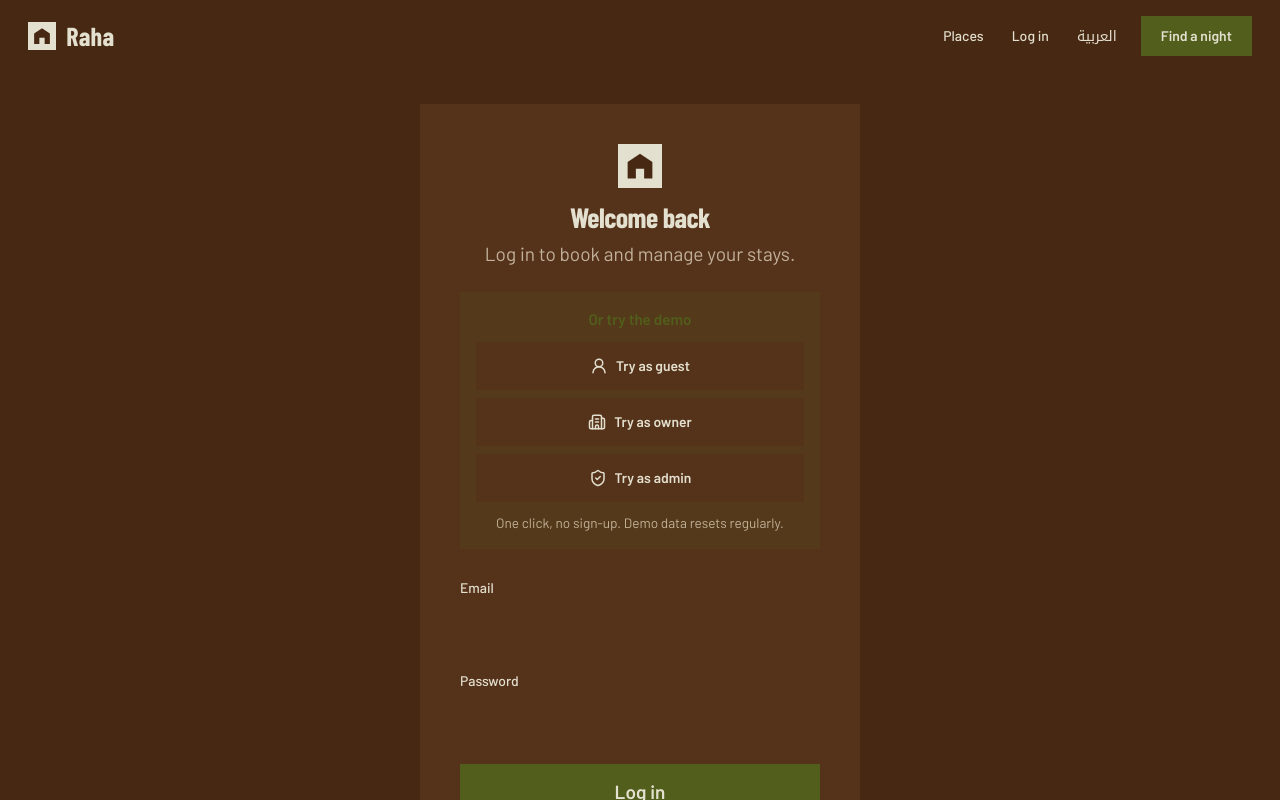
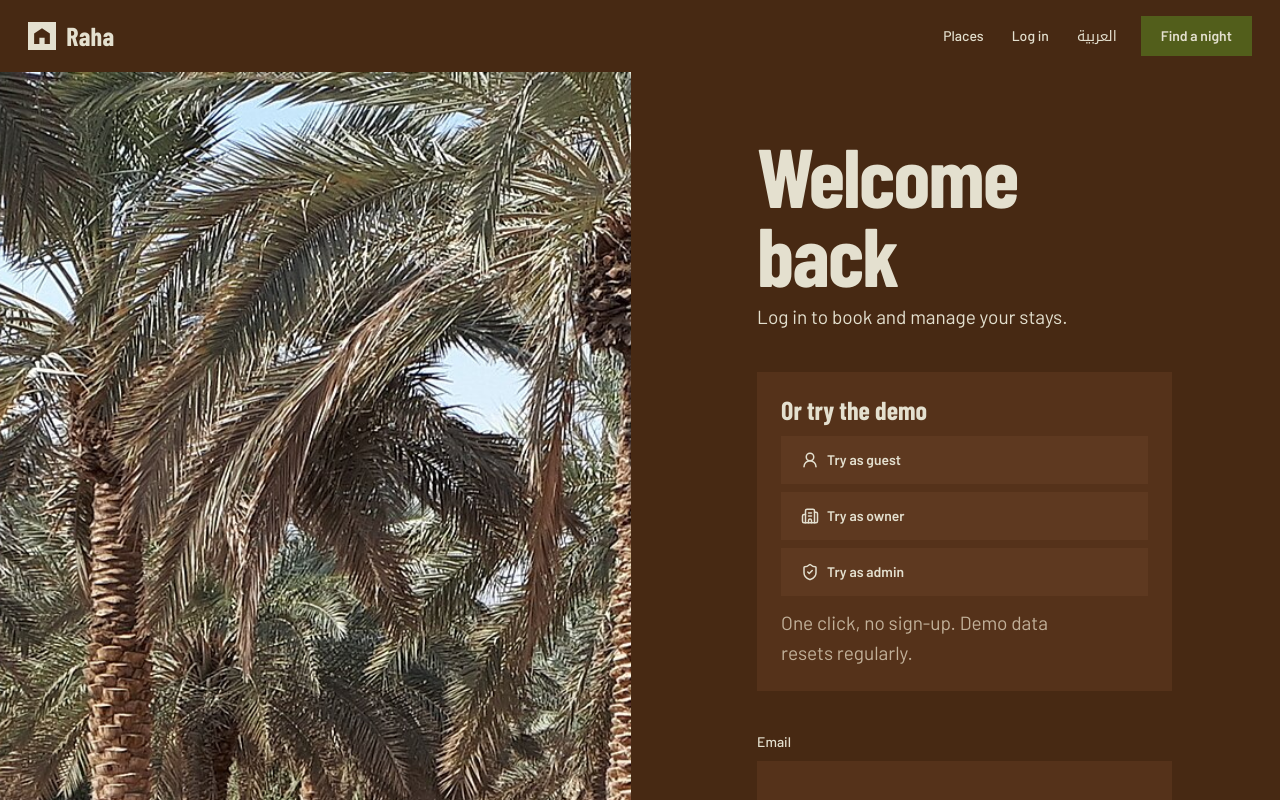
Before and after one commit to O5mu/raha-booking, a React (Vite) app in the folder client/: page /login in a window 1280 px wide. Shown: the top 800 px of the page. Built offline with nearby package versions, Linux system fonts and the light colour scheme.

Commit message:
Restyle log in and register as photograph half, form half

```diff
--- a/client/src/i18n/ar.json
+++ b/client/src/i18n/ar.json
@@ -156,7 +156,8 @@
     "demoGuest": "جرّب كضيف",
     "demoOwner": "جرّب كمالك",
     "demoAdmin": "جرّب كمدير",
-    "demoHint": "بضغطة وحدة وبدون تسجيل. البيانات التجريبية تتجدد باستمرار."
+    "demoHint": "بضغطة وحدة وبدون تسجيل. البيانات التجريبية تتجدد باستمرار.",
+    "photoAlt": "نخيل في مزارع الدرعية"
   },
   "bookings": {
     "title": "حجوزاتي",
--- a/client/src/i18n/en.json
+++ b/client/src/i18n/en.json
@@ -149,7 +149,8 @@
     "demoGuest": "Try as guest",
     "demoOwner": "Try as owner",
     "demoAdmin": "Try as admin",
-    "demoHint": "One click, no sign-up. Demo data resets regularly."
+    "demoHint": "One click, no sign-up. Demo data resets regularly.",
+    "photoAlt": "Date palms in the gardens of Diriyah"
   },
   "bookings": {
     "title": "My bookings",
--- a/client/src/pages/AuthPages.module.css
+++ b/client/src/pages/AuthPages.module.css
@@ -1,45 +1,52 @@
+/* Photograph half, form half. */
 .page {
   display: grid;
-  place-items: center;
+  grid-template-columns: repeat(12, minmax(0, 1fr));
+  column-gap: var(--gutter);
+  min-height: calc(100svh - 72px);
+}
+
+.photo {
+  grid-column: 1 / 7;
+  overflow: hidden;
+}
+
+/* Only the palm crowns: the lower part of this photo is an excavation. */
+.photo img {
+  width: 100%;
+  height: 215%;
+  object-fit: cover;
+  object-position: 50% 0;
 }
 
 .panel {
+  grid-column: 8 / 12;
+  align-self: center;
   display: grid;
-  justify-items: center;
   gap: 8px;
-  width: 100%;
-  max-width: 440px;
-  padding: 32px 24px;
-  text-align: center;
-  box-shadow: var(--shadow-md);
-}
-
-@media (min-width: 480px) {
-  .panel {
-    padding: 40px;
-  }
+  padding-block: 64px;
 }
 
 .title {
-  margin-top: 8px;
-  font-size: 1.75rem;
+  font-size: var(--step-head);
+}
+
+.panel > p {
+  max-width: 40ch;
 }
 
 .demo {
   display: grid;
-  gap: 10px;
-  width: 100%;
-  margin-top: 16px;
-  padding: 16px;
-  border-radius: var(--radius);
-  background: var(--accent-soft);
-  font-size: 0.85rem;
+  gap: 12px;
+  margin-top: 32px;
+  padding: 24px;
+  background: var(--surface);
 }
 
 .demoTitle {
-  font-weight: 700;
-  color: var(--accent);
-  font-size: 0.95rem;
+  font-family: var(--font-display);
+  font-size: var(--step-lead);
+  line-height: 1.1;
 }
 
 .demoButtons {
@@ -47,21 +54,26 @@
   gap: 8px;
 }
 
+.demoButtons :global(.btn) {
+  justify-content: flex-start;
+  background: var(--raised);
+}
+
+.demoButtons :global(.btn):hover:not(:disabled) {
+  background: var(--bg);
+}
+
 .form {
   display: grid;
   gap: 16px;
-  width: 100%;
-  margin-top: 20px;
-  text-align: start;
+  margin-top: 32px;
 }
 
 .switch {
-  margin-top: 16px;
-  font-size: 0.925rem;
+  margin-top: 24px;
 }
 
 .switch a {
-  color: var(--accent);
   font-weight: 600;
 }
 
@@ -75,27 +87,24 @@
 }
 
 .roles legend {
-  margin-bottom: 6px;
-  font-size: 0.875rem;
-  font-weight: 600;
+  margin-bottom: 8px;
+  font-size: var(--step-small);
+  font-weight: 500;
 }
 
 .roles label {
   display: flex;
   align-items: center;
-  justify-content: center;
   gap: 8px;
-  min-height: 46px;
-  padding: 8px;
-  border: 1px solid var(--border);
-  border-radius: var(--radius-sm);
+  min-height: 48px;
+  padding: 8px 12px;
+  background: var(--surface);
   cursor: pointer;
-  font-size: 0.925rem;
-  transition: border-color 150ms, background-color 150ms, transform 100ms;
+  transition: transform 120ms var(--ease-out), background-color 150ms;
 }
 
 .roles label:active {
-  transform: scale(0.97);
+  transform: scale(0.98);
 }
 
 .roles input {
@@ -103,7 +112,18 @@
 }
 
 .roleActive {
-  border-color: var(--accent) !important;
-  background: var(--accent-soft);
-  font-weight: 600;
+  background: var(--accent) !important;
+  color: var(--accent-ink);
 }
+
+@media (max-width: 860px) {
+  .page {
+    display: block;
+  }
+  .photo {
+    height: 34svh;
+  }
+  .panel {
+    padding: 40px var(--margin) 64px;
+  }
+}
--- a/client/src/pages/LoginPage.tsx
+++ b/client/src/pages/LoginPage.tsx
@@ -4,7 +4,6 @@ import { useTranslation } from "react-i18next";
 import { Building2, ShieldCheck, UserRound } from "lucide-react";
 import { useAuth } from "../auth/AuthContext";
 import type { Role, User } from "../api/types";
-import { Logo } from "../components/Logo";
 import styles from "./AuthPages.module.css";
 
 // Where each role lands after logging in (unless a "next" page was requested).
@@ -50,11 +49,13 @@ export function LoginPage() {
   ];
 
   return (
-    <div className={`container page ${styles.page}`}>
-      <div className={`card ${styles.panel}`}>
-        <Logo size={44} />
+    <div className={styles.page}>
+      <div className={styles.photo}>
+        <img src="/photos/palms-diriyah.jpg" width={1920} height={1920} alt={t("auth.photoAlt")} />
+      </div>
+      <div className={styles.panel}>
         <h1 className={styles.title}>{t("auth.loginTitle")}</h1>
-        <p className="muted">{t("auth.loginSubtitle")}</p>
+        <p>{t("auth.loginSubtitle")}</p>
 
         <div className={styles.demo}>
           <p className={styles.demoTitle}>{t("auth.orTryDemo")}</p>
--- a/client/src/pages/RegisterPage.tsx
+++ b/client/src/pages/RegisterPage.tsx
@@ -2,7 +2,6 @@ import { useState, type FormEvent } from "react";
 import { Link, useNavigate, useSearchParams } from "react-router-dom";
 import { useTranslation } from "react-i18next";
 import { useAuth } from "../auth/AuthContext";
-import { Logo } from "../components/Logo";
 import { homeFor } from "./LoginPage";
 import styles from "./AuthPages.module.css";
 
@@ -34,9 +33,11 @@ export function RegisterPage() {
   const set = (key: keyof typeof form) => (e: { target: { value: string } }) => setForm({ ...form, [key]: e.target.value });
 
   return (
-    <div className={`container page ${styles.page}`}>
-      <div className={`card ${styles.panel}`}>
-        <Logo size={44} />
+    <div className={styles.page}>
+      <div className={styles.photo}>
+        <img src="/photos/palms-diriyah.jpg" width={1920} height={1920} alt={t("auth.photoAlt")} />
+      </div>
+      <div className={styles.panel}>
         <h1 className={styles.title}>{t("auth.registerTitle")}</h1>
 
         <form className={styles.form} onSubmit={onSubmit}>
```
